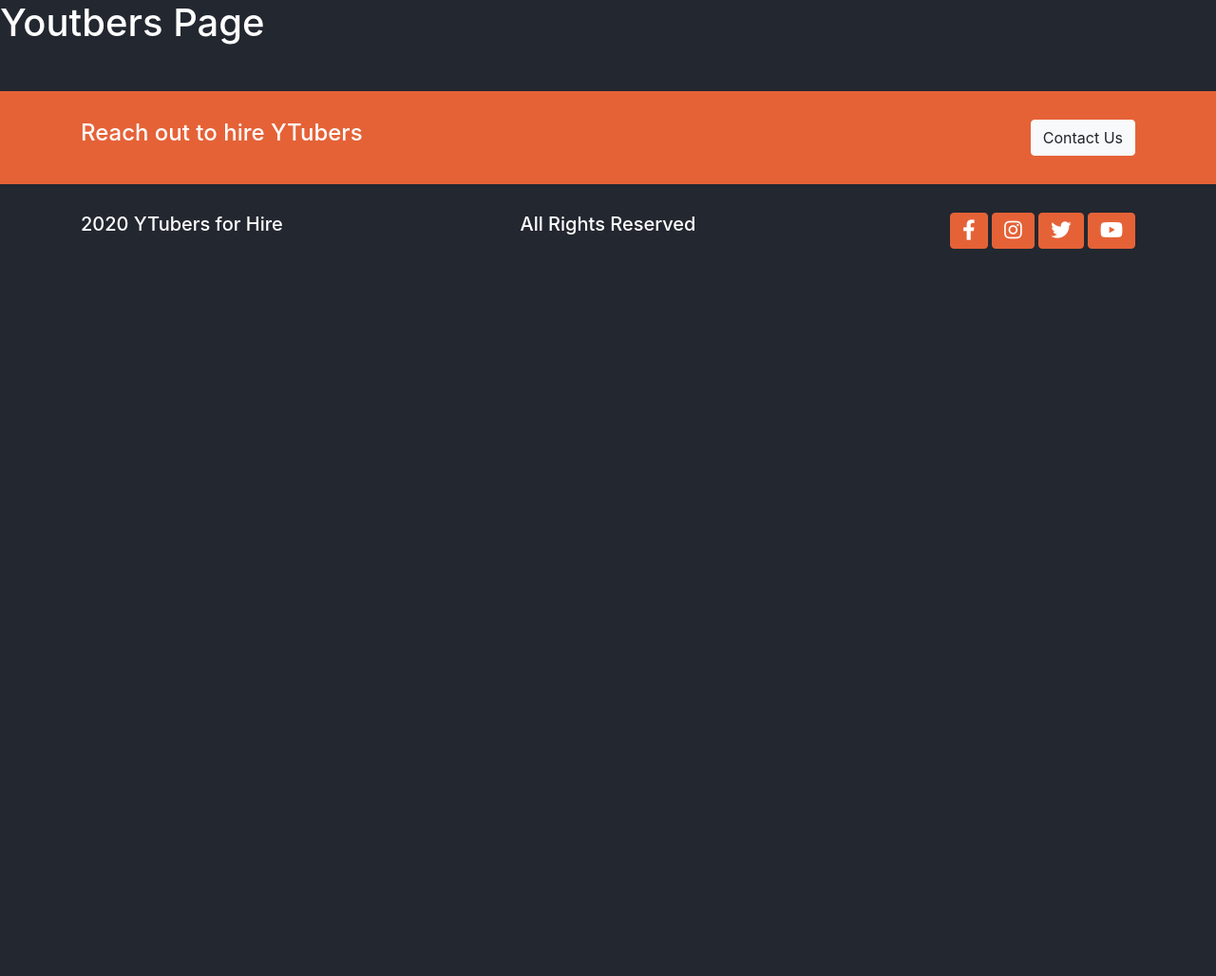
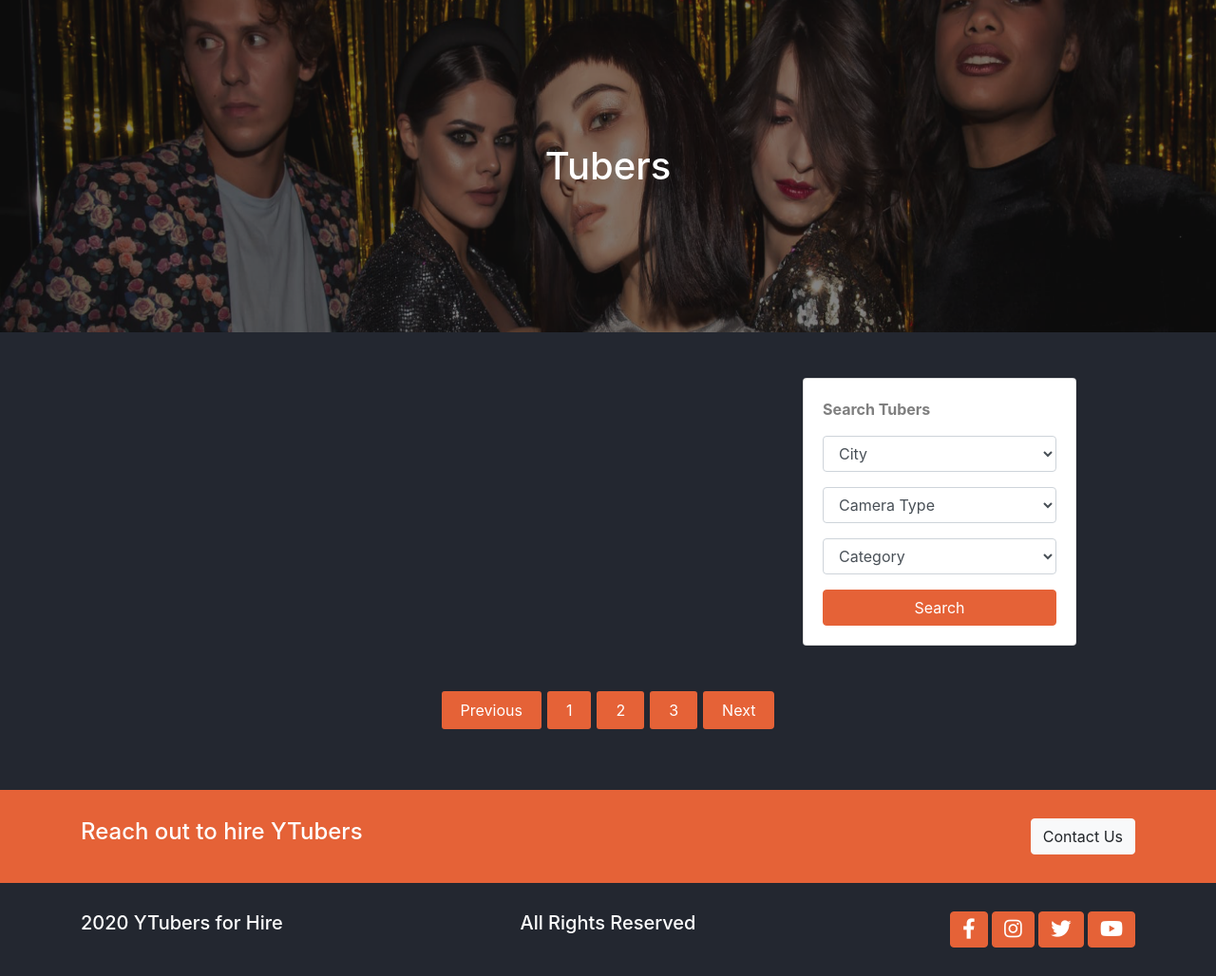
Before and after one commit to SahilChachra/Tubers-LCO, a Django app: page /youtubers/ in a window 1280 px wide. Shown: the part 109-1137 px from the top of the page at 95% size. Before the commit the page ends 371 px from the top, so only its background shows below. Run offline with Django 3.2, Linux system fonts and the light colour scheme; data that the repository does not hold is empty.

Commit message:
Added youtubers page

```diff
--- a/tubers/templates/youtubers/youtubers.html
+++ b/tubers/templates/youtubers/youtubers.html
@@ -1,6 +1,103 @@
 {% extends 'base.html' %}
+{% load static %}
 {% block content%}
 
-<h1>Youtbers Page</h1>
+<main class="tubers-page">
+    <div class="banner">
+      <img src="{% static './assets/images/bg-banner.png' %}" alt="" class="img-fluid w-100">
+      <h1 class="text-center">
+        Tubers
+      </h1>
+    </div>
+
+
+    <section class="container mt-5 mb-5">
+      <div class="row ">
+        <div class="col-lg-8 mb-2 ">
+          <section class="tubers">
+
+            <!-- person 1 -->
+            {% for tuber in tubers %}
+            <div class="card border-0 text-center">
+              <div class="feature-text">
+                <a href="{% url 'youtubers_detail' tuber.id %}"> <img src="{{ tuber.photo.url }}" class="card-img-top" alt="team-member"> </a>
+                <!--<span class="text-left bg-accent font-weight-bold">
+                  Featured
+                </span>-->
+              </div>
+              <div class="card-body">
+                <h5 class="card-title">{{ tuber.name }}</h5>
+                <p class="card-text">{{ tuber.category }}</p>
+                <div class="person-description mt-2">
+                  <button class="btn btn-accent"> City : {{ tuber.city }} </button>
+                  <button class="btn btn-accent"> Age : {{ tuber.age }}</button>
+                  <button class="btn btn-accent"> Height : {{ tuber.height }} </button>
+                </div>
+                <div class="person-description mt-2">
+                  <button class="btn btn-accent"> {{ tuber.crew }} </button>
+                  <button class="btn btn-accent"> {{ tuber.camera_type }} </button>
+                  <button class="btn btn-accent"> Subs : {{ tuber.subs_count }} </button>
+                </div>
+              </div>
+            </div>
+            {% endfor %}
+          </section>
+        </div>
+
+        <div class="col-lg-4 ">
+          <div class="card">
+            <div class="card-body">
+              <p class="text-left font-weight-bolder text-black-50">
+                Search Tubers
+              </p>
+              <form>
+                <div class="form-group">
+                  <select id="inputState" class="form-control">
+                    <option selected disabled hidden>City</option>
+                    <option>...</option>
+                  </select>
+                </div>
+                <div class="form-group">
+                  <select id="inputState" class="form-control">
+                    <option selected disabled hidden>Camera Type</option>
+                    <option>Value 1</option>
+                    <option>Value 2</option>
+                    <option>Value 3</option>
+                    <option>Value 4</option>
+                  </select>
+                </div>
+                <div class="form-group">
+                  <select class="form-control">
+                    <option selected disabled hidden>Category</option>
+                    <option>...</option>
+                  </select>
+                </div>
+
+              </form>
+
+
+              <button class="btn btn-accent btn-block">Search</button>
+            </div>
+          </div>
+        </div>
+      </div>
+    </section>
+
+    <div class="container section pagination-section mt-3">
+      <nav aria-label="Page navigation example">
+        <ul class="pagination justify-content-center">
+          <li class="page-item disabled">
+            <a class="page-link" href="#" tabindex="-1" aria-disabled="true">Previous</a>
+          </li>
+          <li class="page-item"><a class="page-link" href="#">1</a></li>
+          <li class="page-item"><a class="page-link" href="#">2</a></li>
+          <li class="page-item"><a class="page-link" href="#">3</a></li>
+          <li class="page-item">
+            <a class="page-link" href="#">Next</a>
+          </li>
+        </ul>
+      </nav>
+    </div>
+  </main>
 
 {% endblock %}
--- a/tubers/youtubers/views.py
+++ b/tubers/youtubers/views.py
@@ -2,14 +2,14 @@ from django.shortcuts import render
 from .models import Youtuber
 # Create your views here.
 
-def youtubers(request):
+def youtubers(request): # for youtubers.html
     tubers = Youtuber.objects.order_by('-created_date')
     data = {
         'tubers' : tubers,
     }
     return render(request, 'youtubers/youtubers.html', data)
 
-def youtubers_detail(request, id):
+def youtubers_detail(request, id): # page for each specific youtuber
     pass
 
 def search(request):
```
Also changed, not shown: Readme_help.md.
